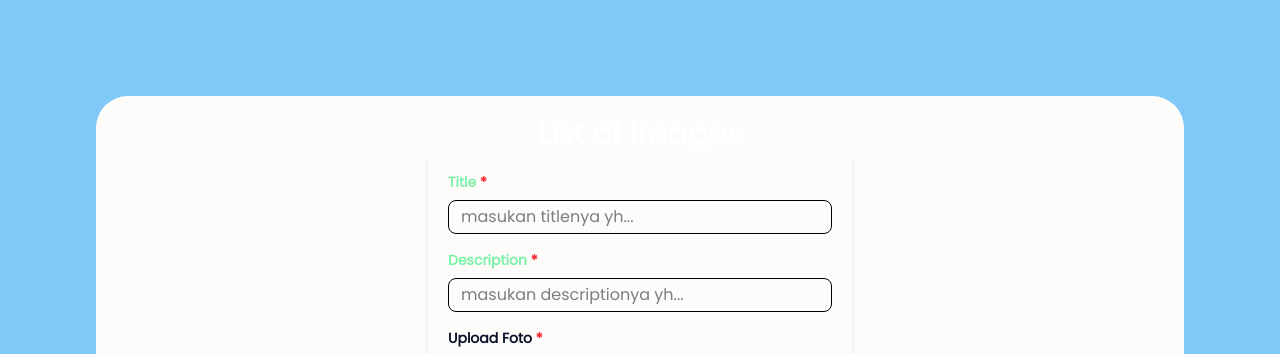
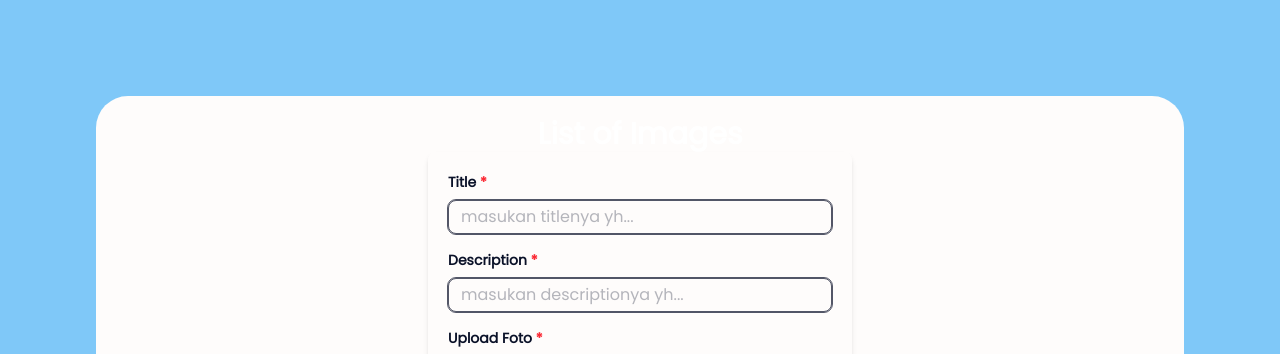
Before and after one commit to naunauwf/ai-quiz-generator, a Next.js app in the folder client/: page /dashboard in a window 1280 px wide. Shown: the top 354 px of the page. Built offline with nearby package versions, Linux system fonts and the light colour scheme; no server answers; the database is empty.

Commit message:
style: change some styles

```diff
--- a/client/app/components/Input.tsx
+++ b/client/app/components/Input.tsx
@@ -16,14 +16,14 @@ export default function Input({
   return (
     <main>
       <div className="mb-4 sm:flex sm:flex-col sm:items-start">
-        <label className="block text-green-300 font-bold mb-2 text-sm transition-all">
+        <label className="block text-brand-dark font-bold mb-2 text-sm transition-all">
           {label} {required && <span className="text-red-500">*</span>}
         </label>
         <input
           type="text"
           value={value}
           onChange={onChange}
-          className="sm:w-96 px-3 py-1 border rounded-lg focus:outline-none focus:ring-2 focus:ring-green-300 text-taupe-50 transition-all placeholder:text-xs sm:placeholder:text-base"
+          className="sm:w-96 px-3 py-1 border rounded-lg focus:outline-none focus:ring-1 focus:ring-brand-dark text-brand-dark/70 transition-all placeholder:text-xs sm:placeholder:text-base focus:border-brand-dark outline-1 placeholder:text-brand-dark/30"
           placeholder={placeholder}
           required
         />
```
